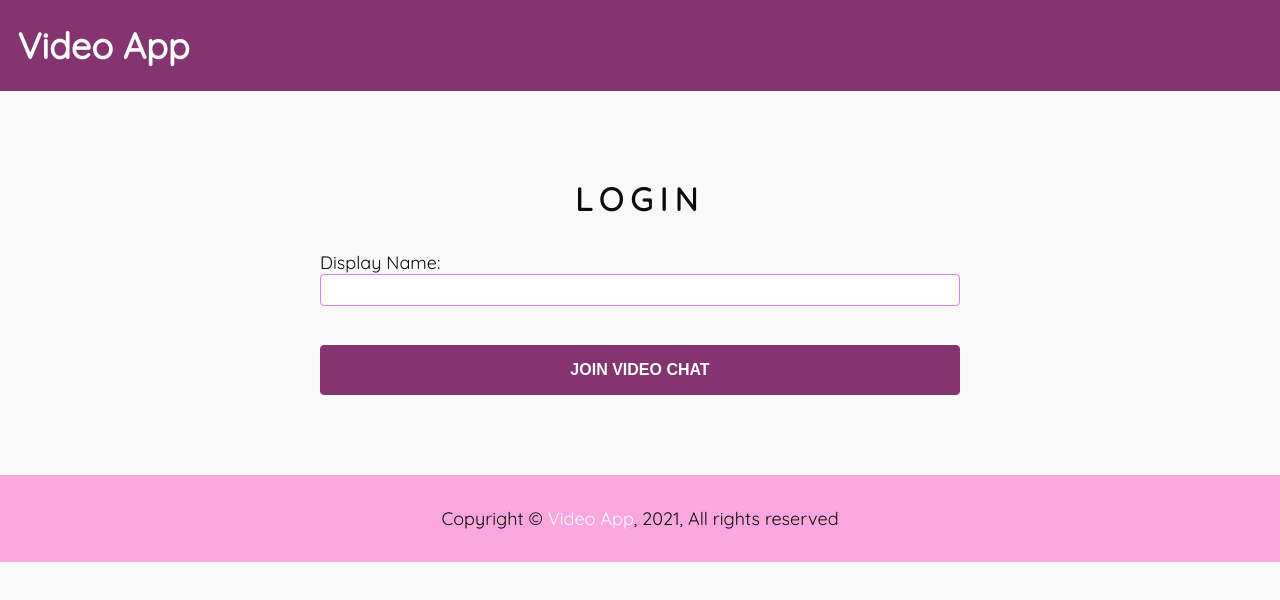
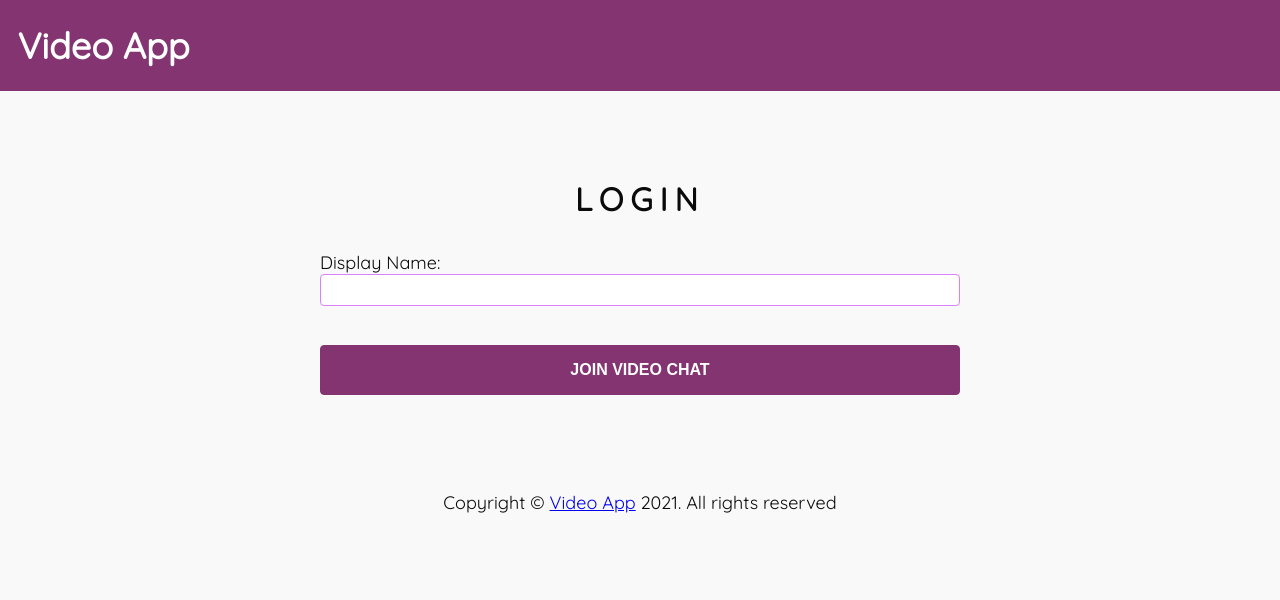
Before and after one commit to hulyak/twilio-gatsby-video-app, a Gatsby site: page / in a window 1280 px wide. Built offline with nearby package versions, Linux system fonts and the light colour scheme; Gatsby itself is replaced by a stand-in of ours.

Commit message:
change styles

```diff
--- a/src/components/layout.css
+++ b/src/components/layout.css
@@ -31,19 +31,13 @@ body {
 }
 
 footer {
-  background: #fda7df;
   color: #fff;
   /* position: absolute; */
   text-align: center;
   /* bottom: 0; */
   width: 100%;
   margin-top: auto;
-  padding: 2rem;
+  padding: 1rem;
   text-align: center;
   color: var(--mainBlack);
 }
-
-footer a {
-  color: #fff;
-  text-decoration: none;
-}
--- a/src/components/layout.js
+++ b/src/components/layout.js
@@ -29,8 +29,8 @@ const Layout = ({ children }) => {
       <div>
         <main>{children}</main>
         <footer>
-          Copyright © <a href="https://github.com/hulyak">Video App</a>,{" "}
-          {new Date().getFullYear()}, All rights reserved
+          Copyright © <a href="https://github.com/hulyak">Video App</a>{" "}
+          {new Date().getFullYear()}. All rights reserved
         </footer>
       </div>
     </>
```
